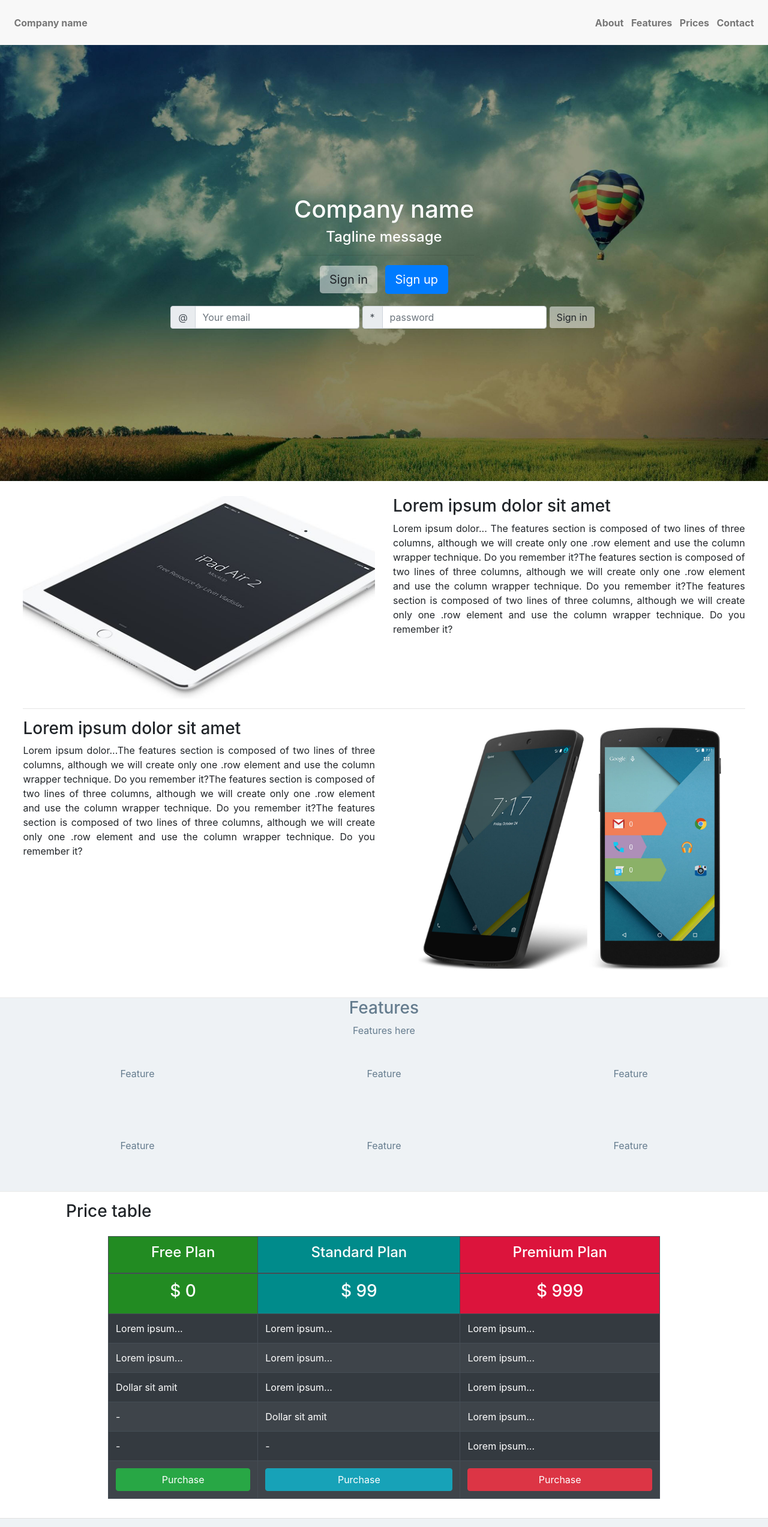
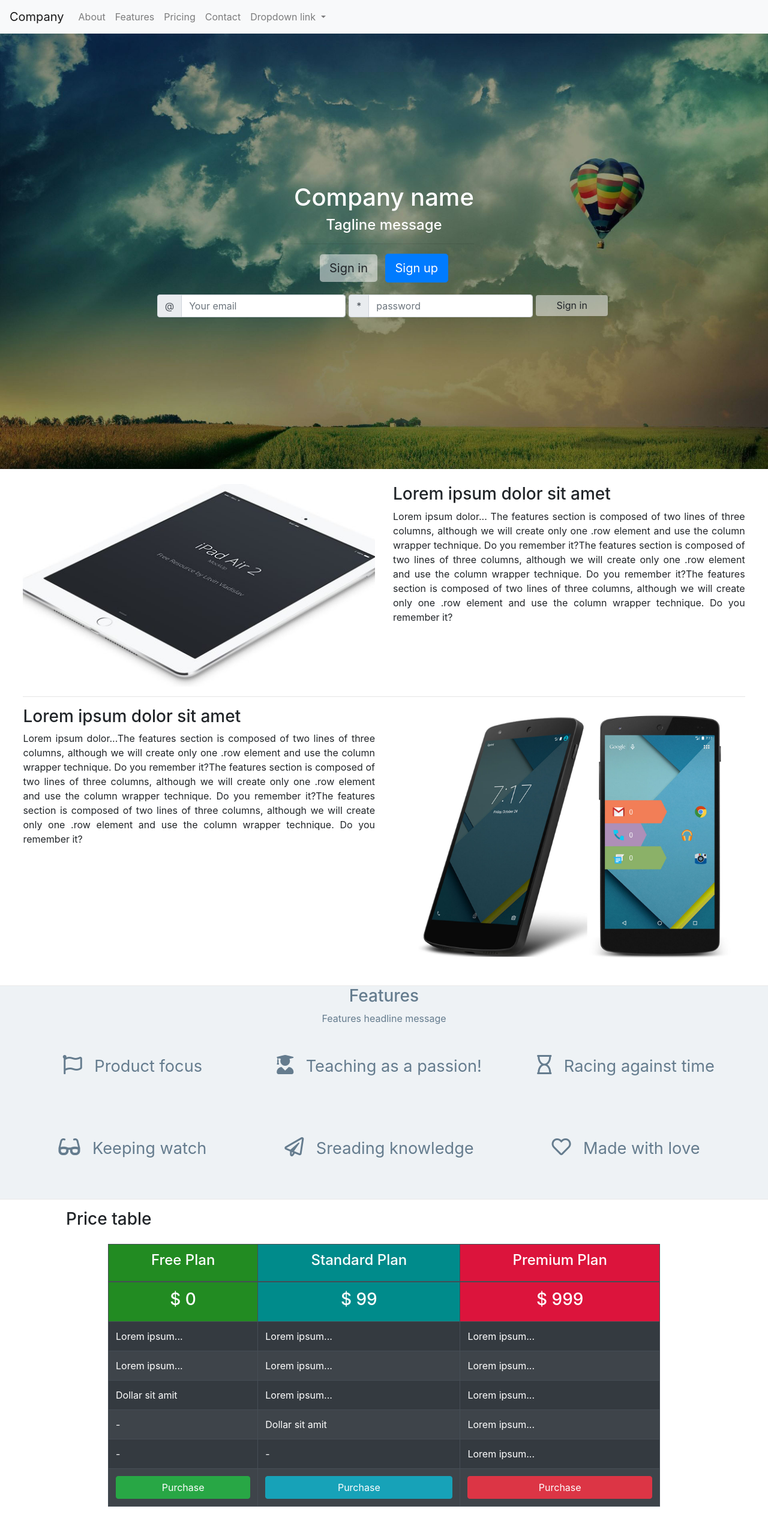
Before and after one commit to jessebrite/FE_with_bootstrap, a plain HTML site: page index.html in a window 1280 px wide. Shown: the top 2546 px of the page at 60% size. Drawn offline with Linux system fonts and the light colour scheme.

Commit message:
Responsive navbar added

```diff
--- a/css/base.css
+++ b/css/base.css
@@ -1,13 +1,11 @@
-header {
-	background-color: #F8F8F8;
+nav li {
+	padding: 10px;
 }
-header ul {
-	margin: 0;
+nav a {
+	color: dimgrey;
 }
-header a, header li {
-	padding: 1.6rem 0;
-	color: #777;
-	font-weight: bold;
+nav a:hover {
+	color: grey;
 }
 section#intro-header {
 	background-color: grey;
@@ -31,6 +29,19 @@ section#intro-header hr {
 section#intro-header .btn-default {
 	background-color: rgba(255, 255, 255, 0.5);
 	border: none;
+}
+section#intro-header input#email,
+section#intro-header input#password {
+	max-width: 750px;
+	margin: auto;
+}
+section#intro-header input#email {
+	margin-right: 5px;
+}
+section#intro-header button {
+	width: 120px;
+	margin: 5px;
+	padding-top: 5px;
 }
 .container-fluid {
 	padding: 0 3% 0 3%;
@@ -89,21 +100,39 @@ section#newsletter form {
 	padding: 0.7em;
 	margin: 1em 0 2.5em 0;
 }
-section#intro-header input#email {
-	margin-right: 5px;
+section#newsletter input#name,
+section#newsletter input#email {
+	max-width: 750px;
+	margin: 0 5px 0 5px;
 }
-section#intro-header button {
-	margin: 5px;
+section#newsletter button {
+	max-width: 120px;
+	margin: 0 5px 0 5px;
 }
 section#contact {
 	background-color: #eef2f5;
 	border-top: 1px solid #E0E0E0;
 	padding: 1em 0 1em 0;
 }
+section#team ul {
+	margin: 5rem 0;
+}
+section#team li {
+	margin: 0 5rem;
+}
+section#team h5 {
+	font-size: 1.5rem;
+	font-weight: bold;
+}
+section#features .feature-tag {
+	max-width: 10.7em;
+	padding: 0 1rem 0 1rem;
+	text-align: left;
+	font-size: 1.7rem;
+}
 footer {
 	background-color: #191919;
 	color: #ADADAD;
-	/*margin-top: 1em;*/
 }
 footer h5, footer img {
 	margin-top: 5em;
--- a/index.html
+++ b/index.html
@@ -7,12 +7,17 @@
 	<title>Hello World</title>
 	<!-- Insert CSS link here -->
 	<link rel="stylesheet" href="css/bootstrap.css">
+
 	<link rel="stylesheet" href="css/base.css">
-	<!-- The bootstrapCDN link is commented below. Could be used alternatively -->
-	<!-- <link rel="stylesheet" href="https://stackpath.bootstrapcdn.com/bootstrap/4.3.1/css/bootstrap.min.css"> -->
+	<!-- jQuery MUST be loaded first for bootstrap to work properly -->
+	<script src="js/jquery-3.4.1.js"></script>
+	<script src="js/bootstrap.js"></script>
+
 	<!-- The fontawesomeCDN -->
 	<link rel="stylesheet" href="https://use.fontawesome.com/releases/v5.8.2/css/all.css" integrity="sha384-oS3vJWv+0UjzBfQzYUhtDYW+Pj2yciDJxpsK1OYPAYjqT085Qq/1cq5FLXAZQ7Ay" crossorigin="anonymous">
-	<!--[if lt IE 9]>
+
+<!-- For browsers < IE 9 compatibility -->
+<!--[if lt IE 9]>
 <script
 src="https://oss.maxcdn.com/html5shiv/3.7.2/html5shiv.min.js"></script>
 <script src="https://oss.maxcdn.com/respond/1.4.2/respond.min.js"></script>
@@ -20,19 +25,28 @@ src="https://oss.maxcdn.com/html5shiv/3.7.2/html5shiv.min.js"></script>
 </head>
 <body>
 	<!-- row 1 -->
-	<header>
-		<div class="container-fluid">
-			<div class="row">
-				<a href="#" class=" mr-auto ">Company name</a>
-				<ul class="list-inline ml-auto">
-					<li class="list-inline-item "><a href="#">About</a></li>
-					<li class="list-inline-item"><a href="#">Features</a></li>
-					<li class="list-inline-item"><a href="#">Prices</a></li>
-					<li class="list-inline-item "><a href="#">Contact</a></li>
-				</ul>
-			</div>
-		</div>
-	</header>
+	<nav class="navbar navbar-expand-lg navbar-light bg-light">
+	  <a class="navbar-brand" href="#">Company</a>
+	  <button class="navbar-toggler" type="button" data-toggle="collapse" data-target="#navbarNavAltMarkup" aria-controls="navbarNavAltMarkup" aria-expanded="false" aria-label="Toggle navigation">
+	    <span class="navbar-toggler-icon"></span>
+	  </button>
+	  <div class="collapse navbar-collapse" id="navbarNavAltMarkup">
+	    <div class="navbar-nav">
+	      <a class="nav-item nav-link" href="#">About</a>
+	      <a class="nav-item nav-link" href="#">Features</a>
+	      <a class="nav-item nav-link" href="#">Pricing</a>
+	      <a class="nav-item nav-link" href="#">Contact</a>
+	       <a class="nav-link dropdown-toggle" href="#" id="navbarDropdownMenuLink" data-toggle="dropdown" aria-haspopup="true" aria-expanded="false">
+          Dropdown link
+        </a>
+        <div class="dropdown-menu" aria-labelledby="navbarDropdownMenuLink">
+          <a class="dropdown-item" href="#">Action</a>
+          <a class="dropdown-item" href="#">Another action</a>
+          <a class="dropdown-item" href="#">Something else here</a>
+        </div>
+	    </div>
+	  </div>
+	</nav>
 
 	<section id="intro-header">
 		<div class="container-fluid">
@@ -59,7 +73,7 @@ src="https://oss.maxcdn.com/html5shiv/3.7.2/html5shiv.min.js"></script>
 							<div class="form-group">
 								<div class="input-group">
 									<div class="input-group-prepend">
-										<span class="input-group-text" id="basic-addon1">*</span>
+										<span class="input-group-text" id="basic-addon2">*</span>
 									</div>
 									<input id="password" class="form-control" placeholder="password">
 								</div>
@@ -114,29 +128,47 @@ src="https://oss.maxcdn.com/html5shiv/3.7.2/html5shiv.min.js"></script>
 			<div class="row">
 				<div class="col-sm-12 ">
 					<h3 class="text-center">Features</h3>
-					<p class="text-center">Features here</p>
+					<p class="text-center">Features headline message</p>
 				</div>
 			</div>
 
 		<!-- row 6 -->
 			<div class="row">
 				<div class="col-sm-2 col-md-4">
-					<div class="feature">Feature</div>
+					<div class="feature">
+						<span class="far fa-flag fa-2x"></span>
+						<span class="feature-tag">Product focus</span>
+					</div>
 				</div>
 				<div class="col-sm-2 col-md-4">
-					<div class="feature">Feature</div>
+					<div class="feature">
+						<span class="fas fa-user-graduate fa-2x"></span>
+						<span class="feature-tag">Teaching as a passion!</span>
+					</div>
 				</div>
 				<div class="col-sm-2 col-md-4">
-					<div class="feature">Feature</div>
+					<div class="feature">
+						<span class="far fa-hourglass fa-2x"></span>
+						<span class="feature-tag">Racing against time</span>
+					</div>
 				</div>
 				<div class="col-sm-2 col-md-4">
-					<div class="feature">Feature</div>
+					<div class="feature">
+						<span class="fas fa-glasses fa-2x"></span>
+						<span class="feature-tag">Keeping watch</span>
+					</div>
 				</div>
 				<div class="col-sm-2 col-md-4">
-					<div class="feature">Feature</div>
+					<div class="feature">
+						<span class="far fa-paper-plane fa-2x"></span>
+						<span class="feature-tag">Sreading knowledge</span>
+					</div>
 				</div>
 				<div class="col-sm-2 col-md-4">
-					<div class="feature">Feature</div>
+					<div class="feature">
+						<span class="far fa-heart fa-2x"></span>
+						<span class="feature-tag">Made with love</span>
+					</div>
 				</div>
 		</div>
 	</section>
@@ -205,14 +237,40 @@ src="https://oss.maxcdn.com/html5shiv/3.7.2/html5shiv.min.js"></script>
 		</div>
 	</section>
 
+	<section id="team">
+		<div class="container-fluid">
+			<div class="row">
+				<div class="col-sm-12">
+					<ul class="list-inline text-center">
+						<li class="list-inline-item">
+							<img src="images/jon.png" class="rounded-circle">
+							<h5>Sean Jo</h5>
+							<p>CEO</p>
+						</li>
+						<li class="list-inline-item">
+							<img src="images/jon.png" class="rounded">
+							<h5>Steve Li</h5>
+							<p>CTO</p>
+						</li>
+						<li class="list-inline-item">
+							<img src="images/jon.png" class="thumbnail">
+							<h5>Sean Jo</h5>
+							<p>COO</p>
+						</li>
+					</ul>
+				</div>
+			</div>
+		</div>
+	</section>
+
 	<section id="newsletter" class="text-center">
 		<h4>Stay connected with us. Join the newsletter to receive fresh info</h4>
 		<form method="post" class="form-inline justify-content-center">
 			<div class="form-group">
-				<input class="form-control" placeholder="Your name">
+				<input class="form-control" id="name" placeholder="Your name">
 			</div>
 			<div class="form-group">
-				<input class="form-control" placeholder="Your email">
+				<input class="form-control" id="email" placeholder="Your email">
 			</div>
 			<button type="submit" class="btn btn-primary"> Join us now</button>
 		</form>
@@ -265,7 +323,6 @@ src="https://oss.maxcdn.com/html5shiv/3.7.2/html5shiv.min.js"></script>
 	</footer>
 
 	<!-- Insert Bootstrapand/or an other JS link here -->
-	<script src="js/bootstrap.js"></script>
-	<script src="js/jquery-3.4.1.js"></script>
+
 </body>
 </html>
```
